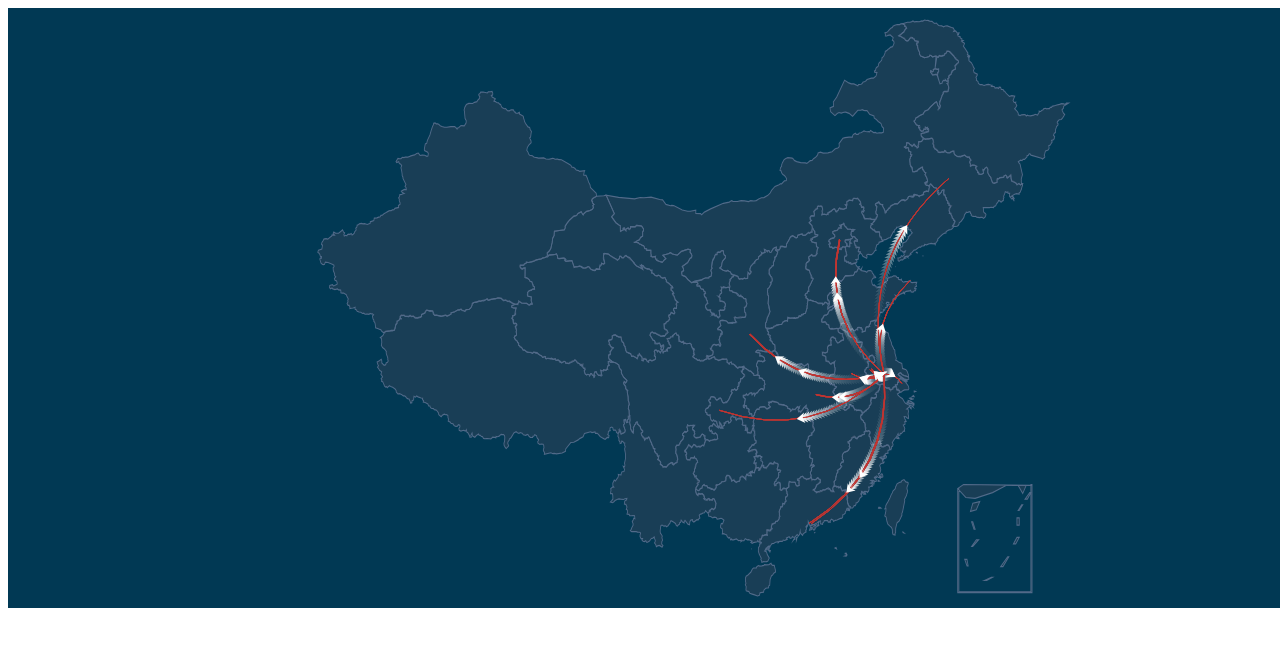
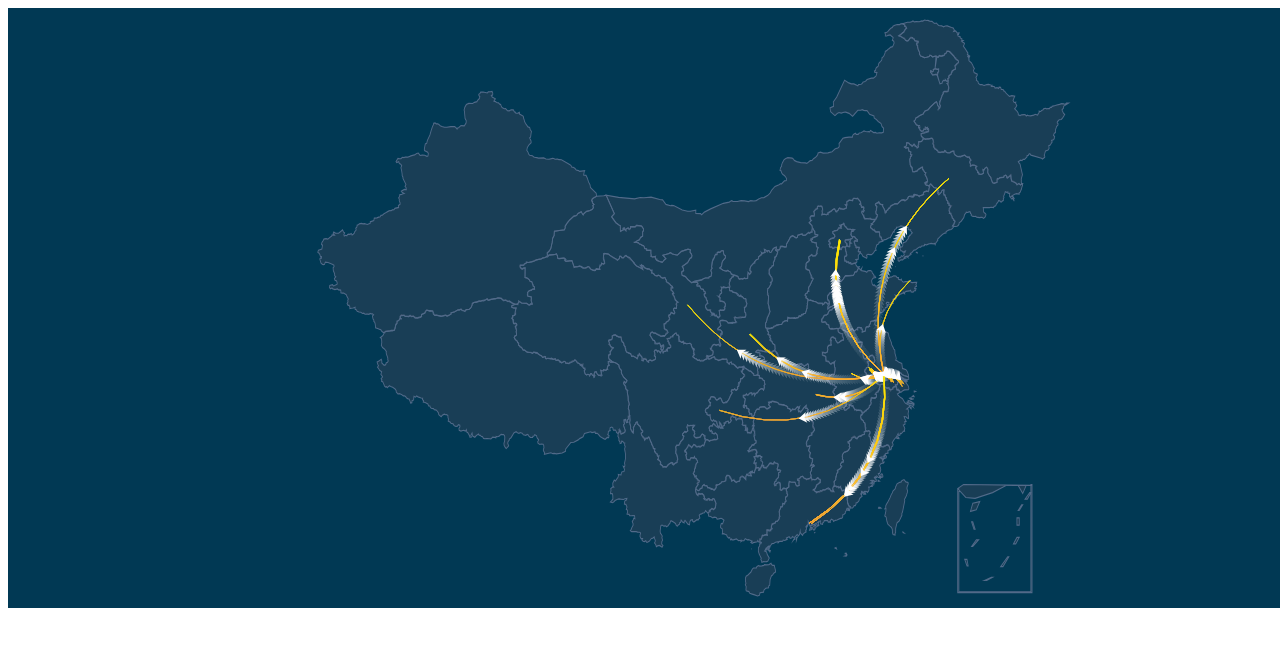
Before and after one commit to Joey0609/scz2314.github.io, a plain HTML site: page w2/china_lines.html in a window 1280 px wide. Shown: the top 646 px of the page. Drawn offline with Linux system fonts and the light colour scheme; animation ran at ten frames a second.

Commit message:
Add files via upload

```diff
--- a/w2/china_lines.html
+++ b/w2/china_lines.html
@@ -21,50 +21,116 @@
 <script src="js/china.js"></script>
 <script type="text/javascript">
     var chinaGeoCoordMap = {
+'王一尧':[116.308264,39.995304],
+'王绎澎':[118.890830,31.938011],
+'叶浩徐':[121.594551,31.176140],
+'叶新宇':[118.857244,32.026884],
 '朱永泽':[118.961365,32.110012],
+'朱家培':[118.857244,32.026884],
 '伍轩熠':[114.409978,30.509334],
 '刘星宇':[108.985650,34.250189],
+'芮煜涵':[113.999607,22.597729],
+'李恺麟':[118.814249,32.070478],
+'杨亦尧':[113.837933,22.625876],
 '杨济源':[116.326582,40.002436],
+'杨洋':[118.961365,32.110012],
 '杨笑涵':[117.255582,31.838229],
+'时照东':[121.210861,31.288713],
 '吴优优':[113.837933,22.625876],
 '沐知周':[125.280441,43.827437],
+'沈笑':[116.326582,40.002436],
+'张一鸣':[103.857658,36.045806],
 '张帅':[114.365248,30.537860],
+'张佳昊':[120.641182,31.302245],
+'张程熙':[116.308264,39.995304],
+'陈诚':[116.347313,39.981771],
+'陈柯睿':[116.358103,39.961554],
 '陈淏曦':[117.255582,31.838229],
 '周子岩':[118.961365,32.110012],
+'周泽昕':[118.961365,32.110012],
+'赵翊淞':[118.961365,32.110012],
 '俞越':[116.326582,40.002436],
+'袁月昊':[120.568047,31.300606],
+'袁心鸣':[121.425413,31.206075],
+'徐佳烨':[116.333580,39.988014],
 '殷勖翀':[116.310015,40.089676],
 '奚铭浩':[113.999607,22.597729],
+'郭丰恺':[120.376091,31.482067],
+'唐德睿':[125.280441,43.827437],
 '谈明笑':[118.820289,32.035021],
+'龚晋贤':[118.814249,32.070478],
+'蒋熠喆':[120.376091,31.482067],
+'韩子梁':[118.798150,32.046546],
 '福添熠':[108.915307,34.231049],
-'翟绍均':[121.408669,31.226649],
+'翟绍均':[121.453679,31.031557],
+'丁零':[118.890830,31.938011],
 '王予璇':[106.467730,29.561465],
+'王辰文':[120.376091,31.482067],
 '史家瑶':[118.798150,32.046546],
 '苏贝贝':[118.961365,32.110012],
+'沈语涵':[118.715506,32.203356],
+'张楠溪':[113.837933,22.625876],
+'周芷轩':[118.961365,32.110012],
+'周奕含':[120.738777,31.273245],
 '唐若芸':[118.961365,32.110012],
-'黄浠衍':[122.080958,37.526852]
+'黄浠衍':[122.080958,37.526852],
+'薛沁宜':[118.759463,32.055548]
     };
     var chinaDatas = [
-[{ name:'朱永泽', value: 0 }],
-[{ name:'伍轩熠', value: 0 }],
-[{ name:'刘星宇', value: 0 }],
-[{ name:'杨济源', value: 0 }],
-[{ name:'杨笑涵', value: 0 }],
-[{ name:'吴优优', value: 0 }],
-[{ name:'沐知周', value: 0 }],
-[{ name:'张帅', value: 0 }],
-[{ name:'陈淏曦', value: 0 }],
-[{ name:'周子岩', value: 0 }],
-[{ name:'俞越', value: 0 }],
-[{ name:'殷勖翀', value: 0 }],
-[{ name:'奚铭浩', value: 0 }],
-[{ name:'谈明笑', value: 0 }],
-[{ name:'福添熠', value: 0 }],
-[{ name:'翟绍均', value: 0 }],
-[{ name:'王予璇', value: 0 }],
-[{ name:'史家瑶', value: 0 }],
-[{ name:'苏贝贝', value: 0 }],
-[{ name:'唐若芸', value: 0 }],
-[{ name:'黄浠衍', value: 0 }]
+[{ name:'王一尧', value: 12 }],
+[{ name:'王绎澎', value: 12 }],
+[{ name:'叶浩徐', value: 12 }],
+[{ name:'叶新宇', value: 12 }],
+[{ name:'朱永泽', value: 12 }],
+[{ name:'朱家培', value: 12 }],
+[{ name:'伍轩熠', value: 12 }],
+[{ name:'刘星宇', value: 12 }],
+[{ name:'芮煜涵', value: 12 }],
+[{ name:'李恺麟', value: 12 }],
+[{ name:'杨亦尧', value: 12 }],
+[{ name:'杨济源', value: 12 }],
+[{ name:'杨洋', value: 12 }],
+[{ name:'杨笑涵', value: 12 }],
+[{ name:'时照东', value: 12 }],
+[{ name:'吴优优', value: 12 }],
+[{ name:'沐知周', value: 12 }],
+[{ name:'沈笑', value: 12 }],
+[{ name:'张一鸣', value: 12 }],
+[{ name:'张帅', value: 12 }],
+[{ name:'张佳昊', value: 12 }],
+[{ name:'张程熙', value: 12 }],
+[{ name:'陈诚', value: 12 }],
+[{ name:'陈柯睿', value: 12 }],
+[{ name:'陈淏曦', value: 12 }],
+[{ name:'周子岩', value: 12 }],
+[{ name:'周泽昕', value: 12 }],
+[{ name:'赵翊淞', value: 12 }],
+[{ name:'俞越', value: 12 }],
+[{ name:'袁月昊', value: 12 }],
+[{ name:'袁心鸣', value: 12 }],
+[{ name:'徐佳烨', value: 12 }],
+[{ name:'殷勖翀', value: 12 }],
+[{ name:'奚铭浩', value: 12 }],
+[{ name:'郭丰恺', value: 12 }],
+[{ name:'唐德睿', value: 12 }],
+[{ name:'谈明笑', value: 12 }],
+[{ name:'龚晋贤', value: 12 }],
+[{ name:'蒋熠喆', value: 12 }],
+[{ name:'韩子梁', value: 12 }],
+[{ name:'福添熠', value: 12 }],
+[{ name:'翟绍均', value: 12 }],
+[{ name:'丁零', value: 12 }],
+[{ name:'王予璇', value: 12 }],
+[{ name:'王辰文', value: 12 }],
+[{ name:'史家瑶', value: 12 }],
+[{ name:'苏贝贝', value: 12 }],
+[{ name:'沈语涵', value: 12 }],
+[{ name:'张楠溪', value: 12 }],
+[{ name:'周芷轩', value: 12 }],
+[{ name:'周奕含', value: 12 }],
+[{ name:'唐若芸', value: 12 }],
+[{ name:'黄浠衍', value: 12 }],
+[{ name:'薛沁宜', value: 12 }]
     ];
     var convertData = function(data) {
       var res = [];
@@ -86,7 +152,7 @@
       return res;
     };
     var series = [];
-    [['北京市', chinaDatas]].forEach(function(item, i) {
+    [['省常中', chinaDatas]].forEach(function(item, i) {
       console.log('---item----', item[1]);
       series.push({
         type: 'lines',
@@ -101,13 +167,98 @@
         },
         lineStyle: {
           normal: {
+                    show: true,
                     width: 1, //尾迹线条宽度
-            opacity: 1, //尾迹线条透明度
-            curveness: .3 //尾迹线条曲直度
+                    opacity: 0.6, //尾迹线条透明度
+                    curveness: 0.3, //尾迹线条曲直度
+                    color: new echarts.graphic.LinearGradient(0, 0, 0, 1, [
+                      {
+                        offset: 0,
+                        color: "#FFEA00" // 0% 处的颜色
+                      },
+                      {
+                        offset: 1,
+                        color: "#FFAA33" // 100% 处的颜色
+                      }
+                    ])
                   }
         },
         data: convertData(item[1])
-      });
+      },
+            // {
+			// 	type: 'effectScatter',
+			// 	coordinateSystem: 'geo',
+			// 	zlevel: 2,
+			// 	rippleEffect: { //涟漪特效
+			// 		period: 4, //动画时间，值越小速度越快
+			// 		brushType: 'stroke', //波纹绘制方式 stroke, fill
+			// 		scale: 4 //波纹圆环最大限制，值越大波纹越大
+			// 	},
+			// 	label: {
+			// 		normal: {
+			// 			show: true,
+			// 			position: 'right', //显示位置
+			// 			offset: [5, 0], //偏移设置
+			// 			formatter: function(params){//圆环显示文字
+			// 				return params.data.name;
+			// 			},
+			// 			fontSize: 13
+			// 		},
+			// 		emphasis: {
+			// 			show: true
+			// 		}
+			// 	},
+			// 	symbol: 'circle',
+			// 	symbolSize: function(val) {
+			// 		return 5+ val[2] * 5; //圆环大小
+			// 	},
+			// 	itemStyle: {
+			// 		normal: {
+			// 			show: false,
+			// 			color: '#f00'
+			// 		}
+			// 	},
+			// 	data: item[1].map(function(dataItem) {
+			// 		return {
+			// 			name: dataItem[0].name,
+			// 			value: chinaGeoCoordMap[dataItem[0].name].concat([dataItem[0].value])
+			// 		};
+			// 	}),
+			// },
+			//被攻击点
+			// {
+			// 	type: 'scatter',
+			// 	coordinateSystem: 'geo',
+			// 	zlevel: 2,
+			// 	rippleEffect: {
+			// 		period: 4,
+			// 		brushType: 'stroke',
+			// 		scale: 4
+			// 	},
+			// 	label: {
+			// 		normal: {
+			// 			show: true,
+			// 			position: 'right',
+			// 			//offset:[5, 0],
+			// 			color: '#0f0',
+			// 			formatter: '{b}',
+			// 			textStyle: {
+			// 				color: "#0f0"
+			// 			}
+			// 		},
+			// 		emphasis: {
+			// 			show: true,
+			// 			color: "#f60"
+			// 		}
+			// 	},
+			// 	symbol: 'pin',
+			// 	symbolSize: 50,
+			// 	data: [{
+			// 		name: item[0],
+			// 		value: chinaGeoCoordMap[item[0]].concat([10]),
+			// 	}],
+			// }
+	  );
     });
     var option = {
       tooltip: {
```
Lines whose indentation alone changed are shown as unchanged.
